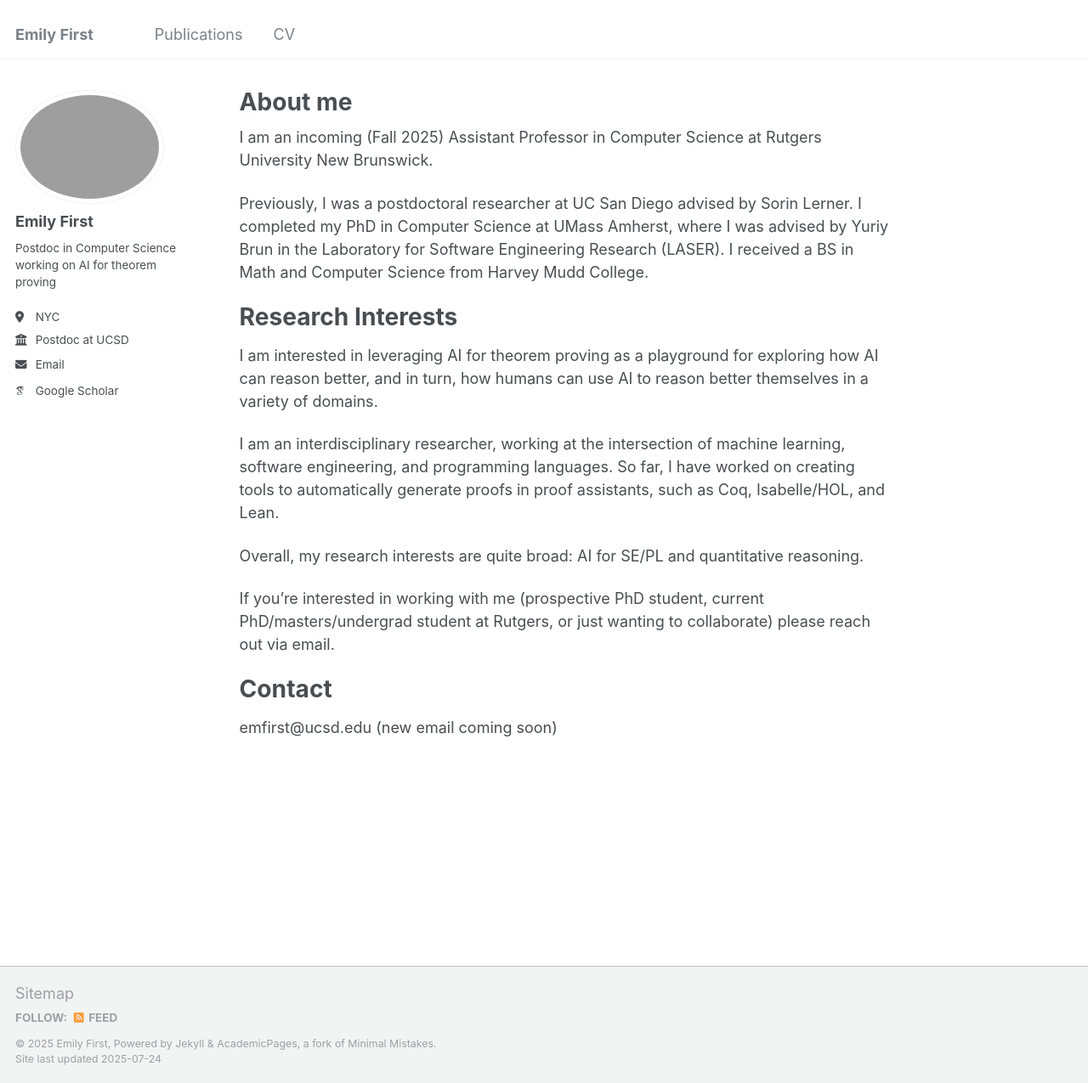
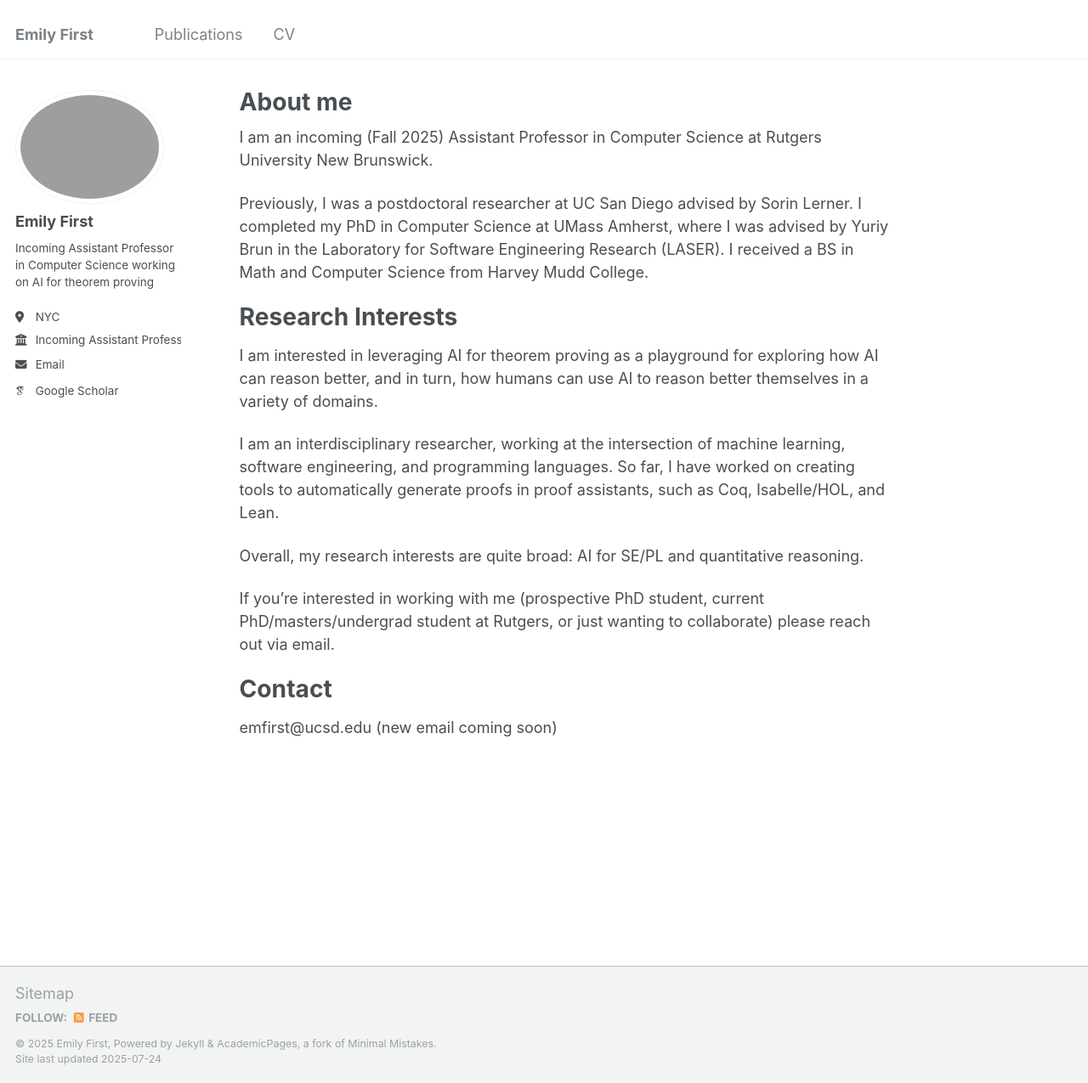
Before and after one commit to efirst/efirst.github.io, a Jekyll site: the page built from _pages/about.md, in a window 1280 px wide and 1275 px high. Shown: the whole window at 85% size. Built offline with Jekyll 4.4.1, drawn with Linux system fonts in a browser that asks for light colours; some web fonts are replaced.

Commit message:
small update

```diff
--- a/_config.yml
+++ b/_config.yml
@@ -24,9 +24,9 @@ author:
   avatar           : "profile.png"
   name             : "Emily First"
   pronouns         : # example: "she/her"
-  bio              : "Postdoc in Computer Science working on AI for theorem proving"
+  bio              : "Incoming Assistant Professor in Computer Science working on AI for theorem proving"
   location         : "NYC"
-  employer         : "Postdoc at UCSD"
+  employer         : "Incoming Assistant Professor at Rutgers"
   uri              : # URL
   email            : "emfirst@ucsd.edu"
 
```
